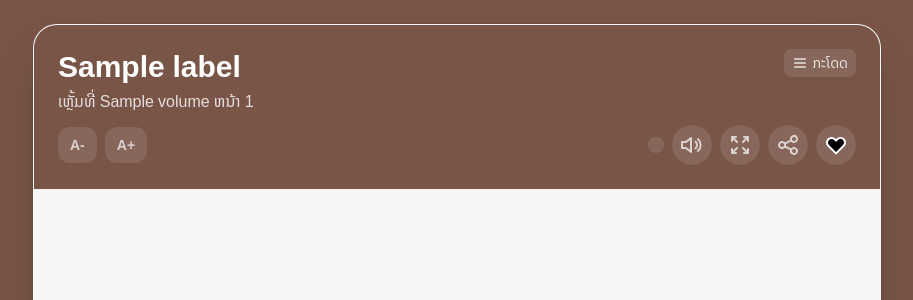
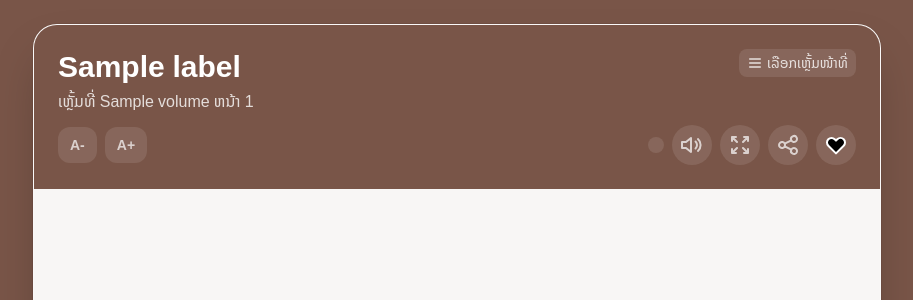
Before and after one commit to SouliyaPPS-Dev/buddhword-web-ssr-free, a PHP site: the page made by views/pages/tipitaka/show.php in a window 1280 px wide. Shown: the part 92-392 px from the top of the page, without its empty margins (183-1096 px from the left). Run offline with PHP 8.4, Linux system fonts and the light colour scheme; the template is opened without the code that fills it: most values are stand-ins (such as "Sample title", 1, 10 or a date in 2020); data that the repository does not hold is empty; some libraries are stand-ins or nearby versions.

Commit message:
Change volume/page jump button label from "ກະໂດດ" to "ປ່ຽນເຫຼັ້ມໜ້າທີ່" on E-Tipitaka detail page

```diff
--- a/views/pages/tipitaka/show.php
+++ b/views/pages/tipitaka/show.php
@@ -220,7 +220,7 @@ class="relative overflow-hidden min-h-screen pb-20" style="touch-action: manipul
                     <div x-data="{ open: false, vol: <?= $volume ?>, pg: <?= $page ?>, go() { if (this.vol && this.pg && this.pg >= 1) { window.location.href = '<?= url('/etipitaka/' . $code) ?>/' + this.vol + '/' + this.pg; } } }" class="relative flex-shrink-0">
                         <button @click="open = !open" class="flex items-center gap-1 px-2 py-1 rounded-lg bg-white/10 hover:bg-white/20 text-white/80 hover:text-white transition-colors text-xs sm:text-sm">
                             <svg xmlns="http://www.w3.org/2000/svg" class="h-4 w-4" fill="none" viewBox="0 0 24 24" stroke="currentColor" stroke-width="2"><path stroke-linecap="round" stroke-linejoin="round" d="M4 6h16M4 12h16M4 18h16" /></svg>
-                            <span class="hidden sm:inline Lao-font">ກະໂດດ</span>
+                            <span class="hidden sm:inline Lao-font">ເລືອກເຫຼັ້ມໜ້າທີ່</span>
                         </button>
                         <div x-show="open" @click.away="open = false" x-transition:enter="transition ease-out duration-150" x-transition:enter-start="opacity-0 scale-95" x-transition:enter-end="opacity-100 scale-100" class="absolute right-0 top-full mt-2 bg-white rounded-xl shadow-xl border border-gray-100 p-3 min-w-[200px] z-30" style="display: none;">
                             <div class="flex flex-col gap-2">
```
